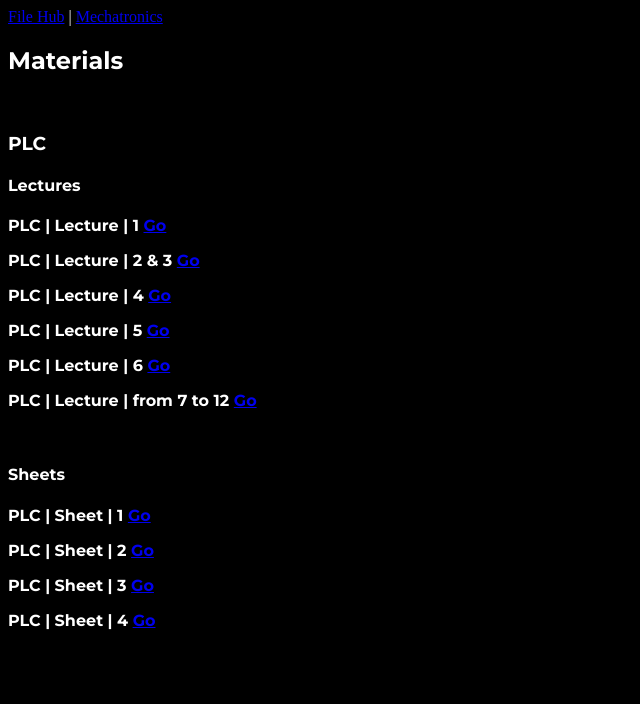
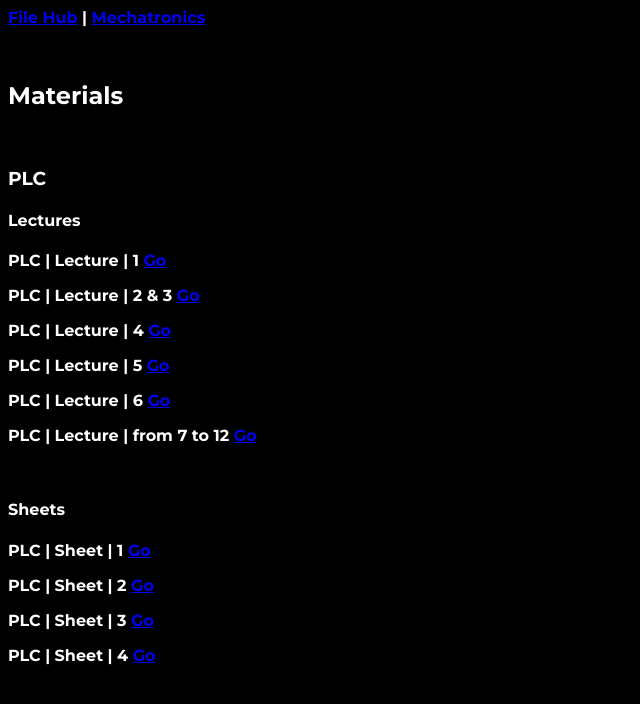
Before and after one commit to Ahmed-Badrawi/File-Hub, a plain HTML site: page Mechatronics.html in a window 1280 px wide. Shown: the whole page, without its empty margins (0-640 px from the left). Drawn offline with Linux system fonts and the light colour scheme.

Commit message:
Convert navigation links to paragraph element
Changed anchor tags to paragraph format for better structure.

```diff
--- a/Mechatronics.html
+++ b/Mechatronics.html
@@ -12,7 +12,7 @@
             font-weight: 700;
     </style>
 </head>
-<a href="index.html">File Hub</a> | <a href="Mechatronics.html">Mechatronics</a>
+<p><a href="index.html">File Hub</a> | <a href="Mechatronics.html">Mechatronics</a></p>
 <br>
 <h2>Materials</h2>
 <br>
```
